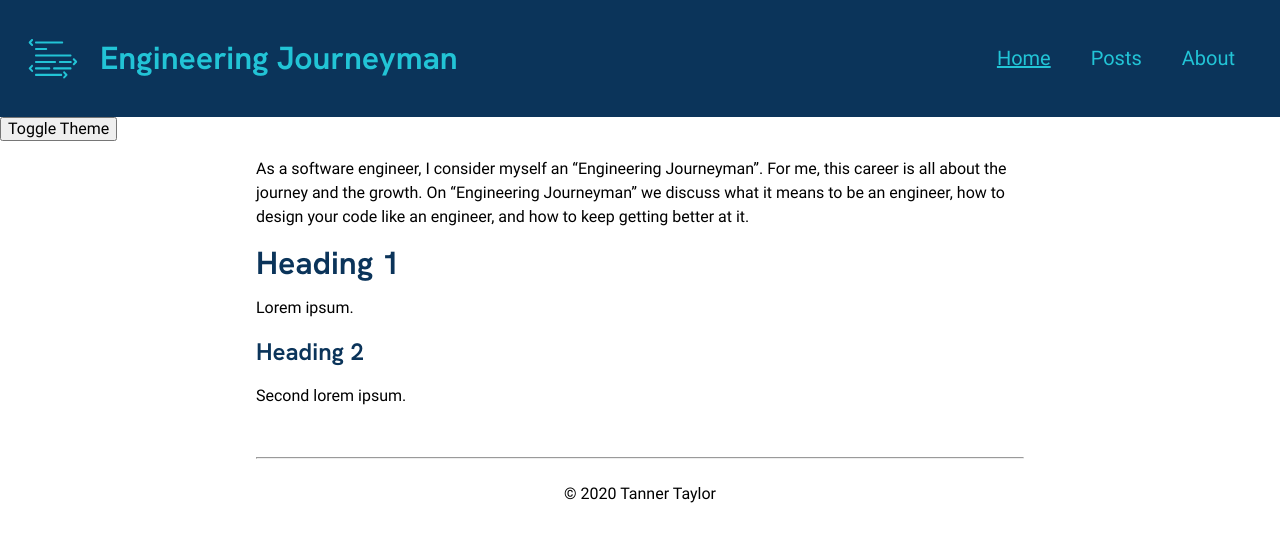
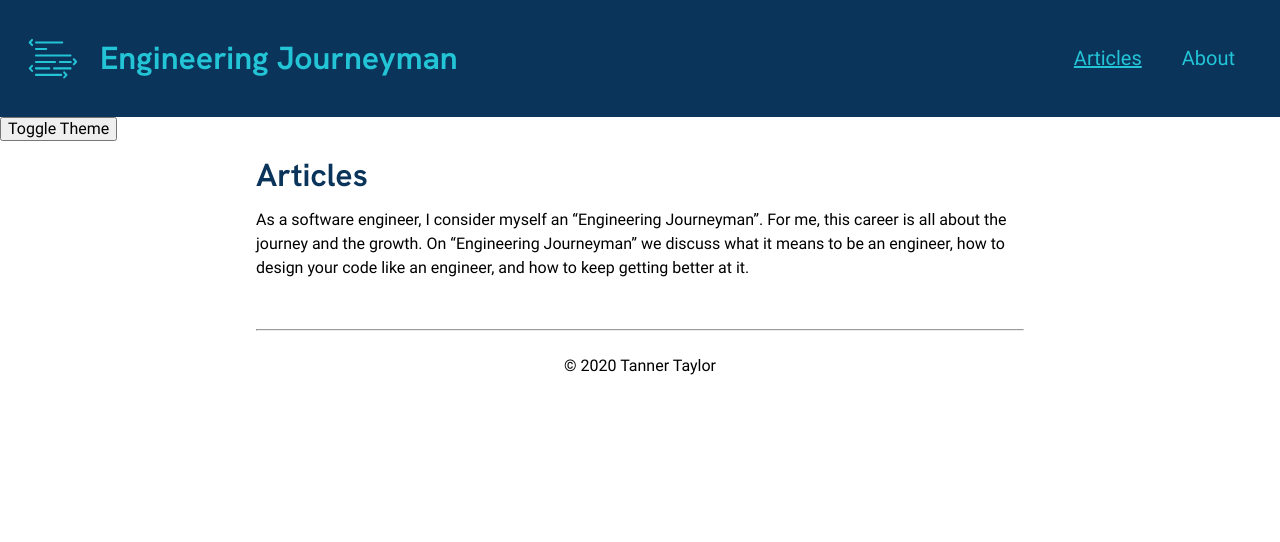
Before and after one commit to engineering-journeyman/engineering-journeyman.github.io, a Jekyll site: the page built from articles.md, in a window 1280 px wide. Shown: the top 542 px of the page. Built offline with Jekyll 4.4.1, drawn with Linux system fonts in a browser that asks for light colours.

Commit message:
Removed 'home' page and made the articles page the landing page.

```diff
--- a/_data/navigation.yml
+++ b/_data/navigation.yml
@@ -1,6 +1,4 @@
-- name: Home
+- name: Articles
   link: /
-- name: Posts
-  link: /posts/
 - name: About
   link: /about/
--- /dev/null
+++ b/articles.md
@@ -0,0 +1,9 @@
+---
+layout: main
+title: Articles
+permalink: /
+---
+
+# Articles
+
+{{ site.description }}
--- a/index.md
+++ /dev/null
@@ -1,13 +0,0 @@
----
-layout: main
----
-
-{{ site.description }}
-
-# Heading 1
-
-Lorem ipsum.
-
-## Heading 2
-
-Second lorem ipsum.
```
Also changed, not shown: posts.md (deleted, +0 -7 lines).
